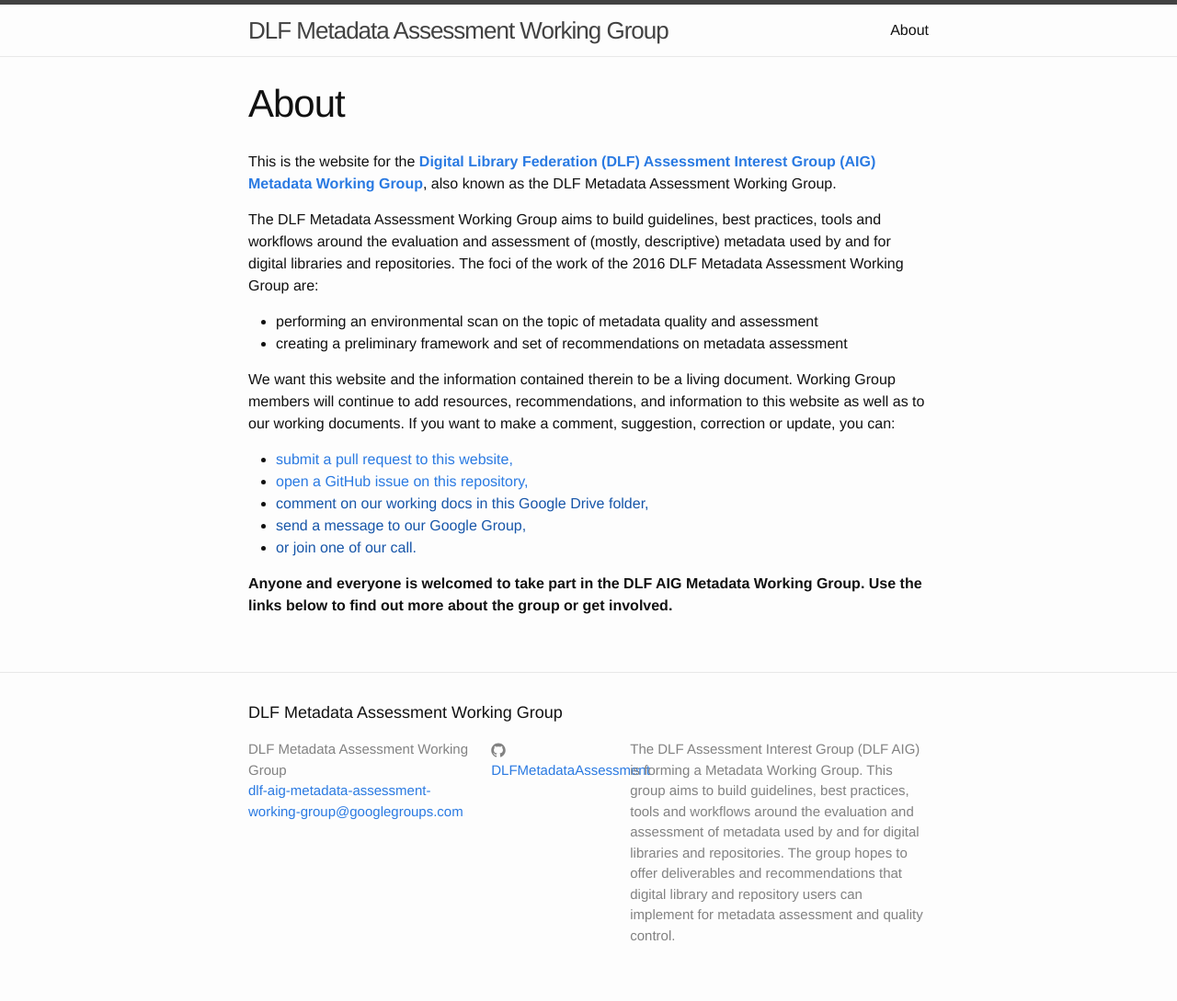
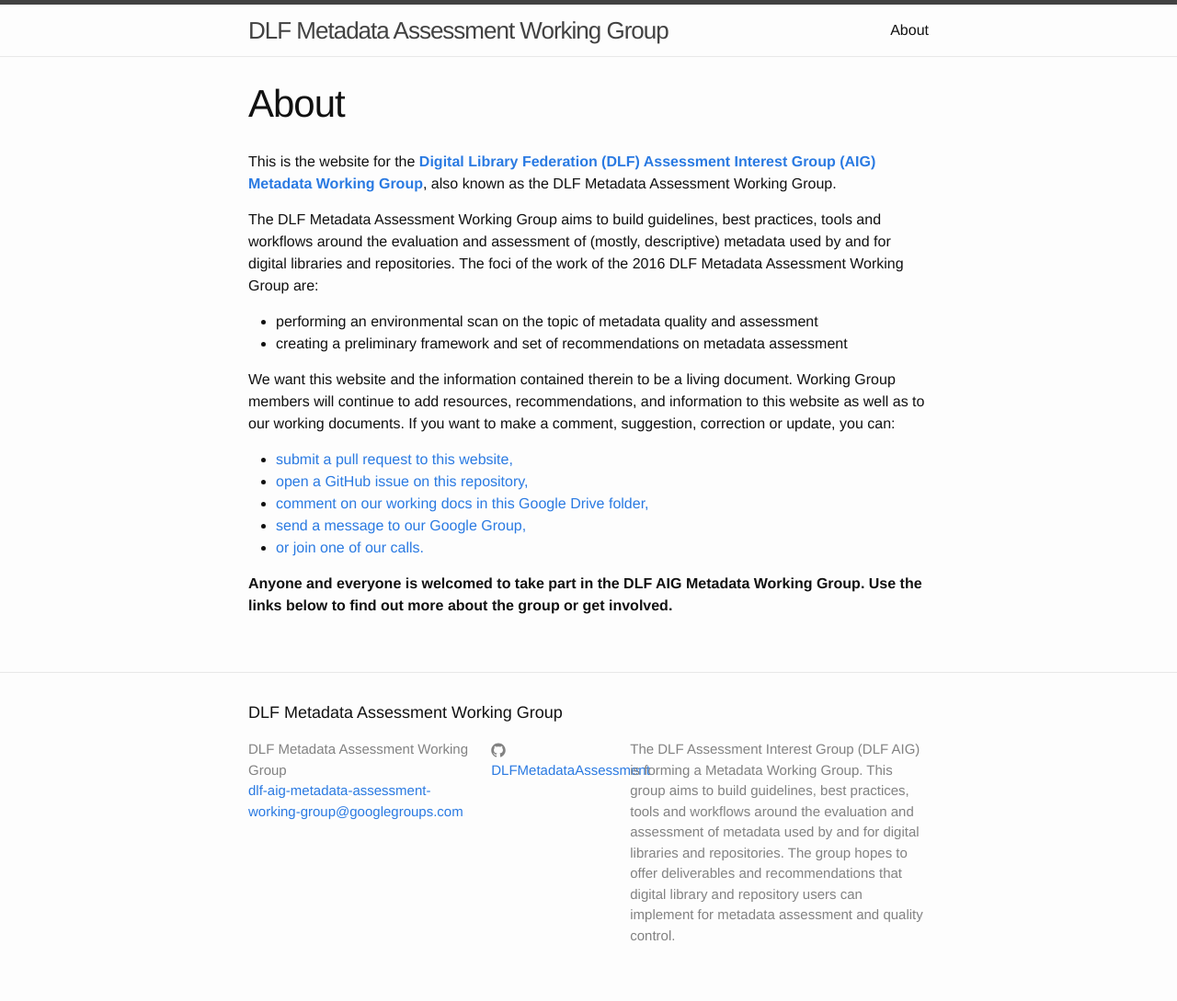
Before and after one commit to DLFMetadataAssessment/DLFMetadataAssessment.github.io, a Jekyll site: the page built from about.md, in a window 1280 px wide. Shown: the whole page at 92% size. Built offline with Jekyll 4.4.1, drawn with Linux system fonts in a browser that asks for light colours.

Commit message:
finished first run at about page

```diff
--- a/about.md
+++ b/about.md
@@ -15,8 +15,8 @@
 
 - [submit a pull request to this website,](https://github.com/DLFMetadataAssessment/DLFMetadataAssessment.github.io/pulls)
 - [open a GitHub issue on this repository,](https://github.com/DLFMetadataAssessment/DLFMetadataAssessment.github.io/issues)
-- [comment on our working docs in this Google Drive folder,]()
-- [send a message to our Google Group,]()
-- [or join one of our call.]()
+- [comment on our working docs in this Google Drive folder,](https://drive.google.com/open?id=0B74oOQcTdnHjWk51a283bUVta0E)
+- [send a message to our Google Group,](https://groups.google.com/forum/#!forum/dlf-aig-metadata-assessment-working-group)
+- [or join one of our calls.](https://wiki.diglib.org/Assessment:Metadata)
 
 <b>Anyone and everyone is welcomed to take part in the DLF AIG Metadata Working Group. Use the links below to find out more about the group or get involved.</b>
```
Also changed, not shown: 2 other files.
